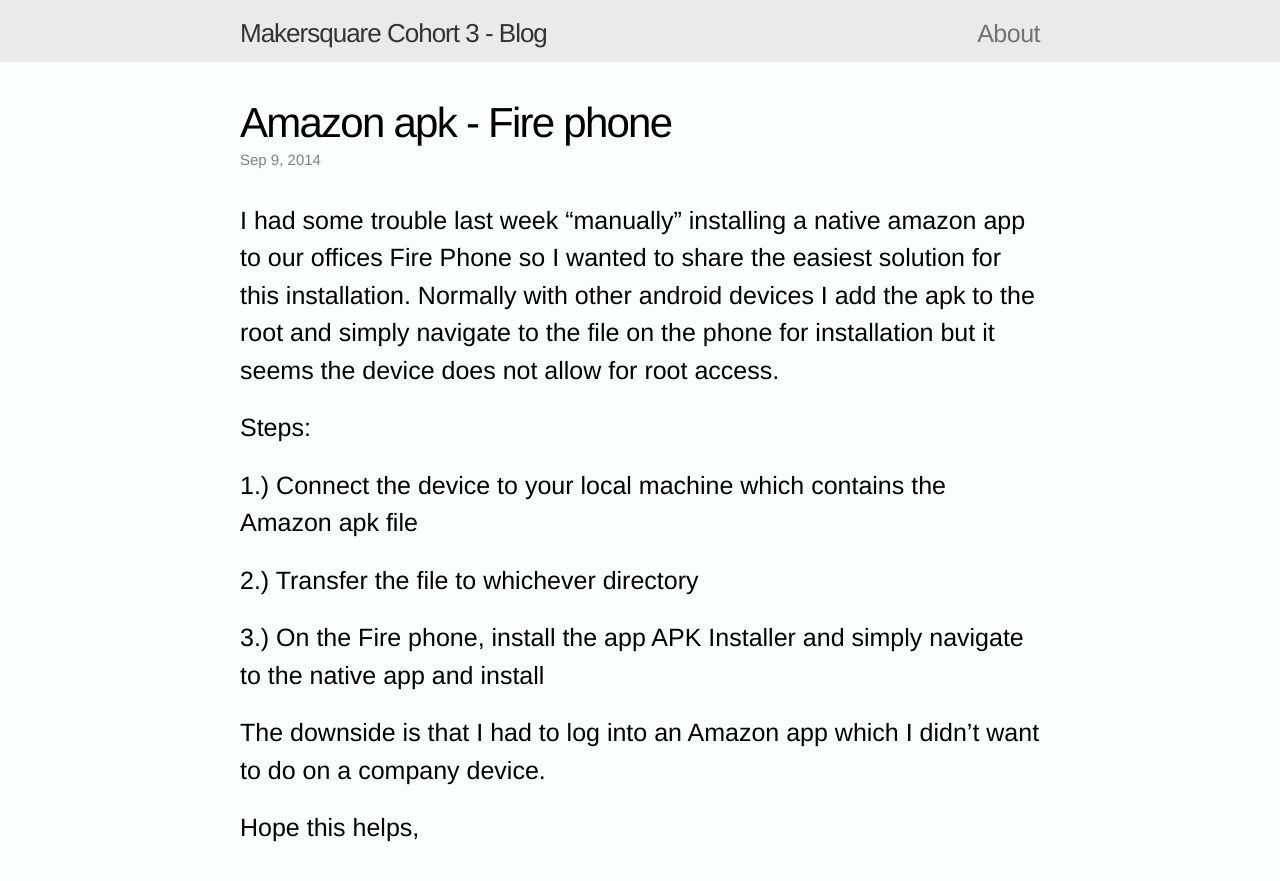
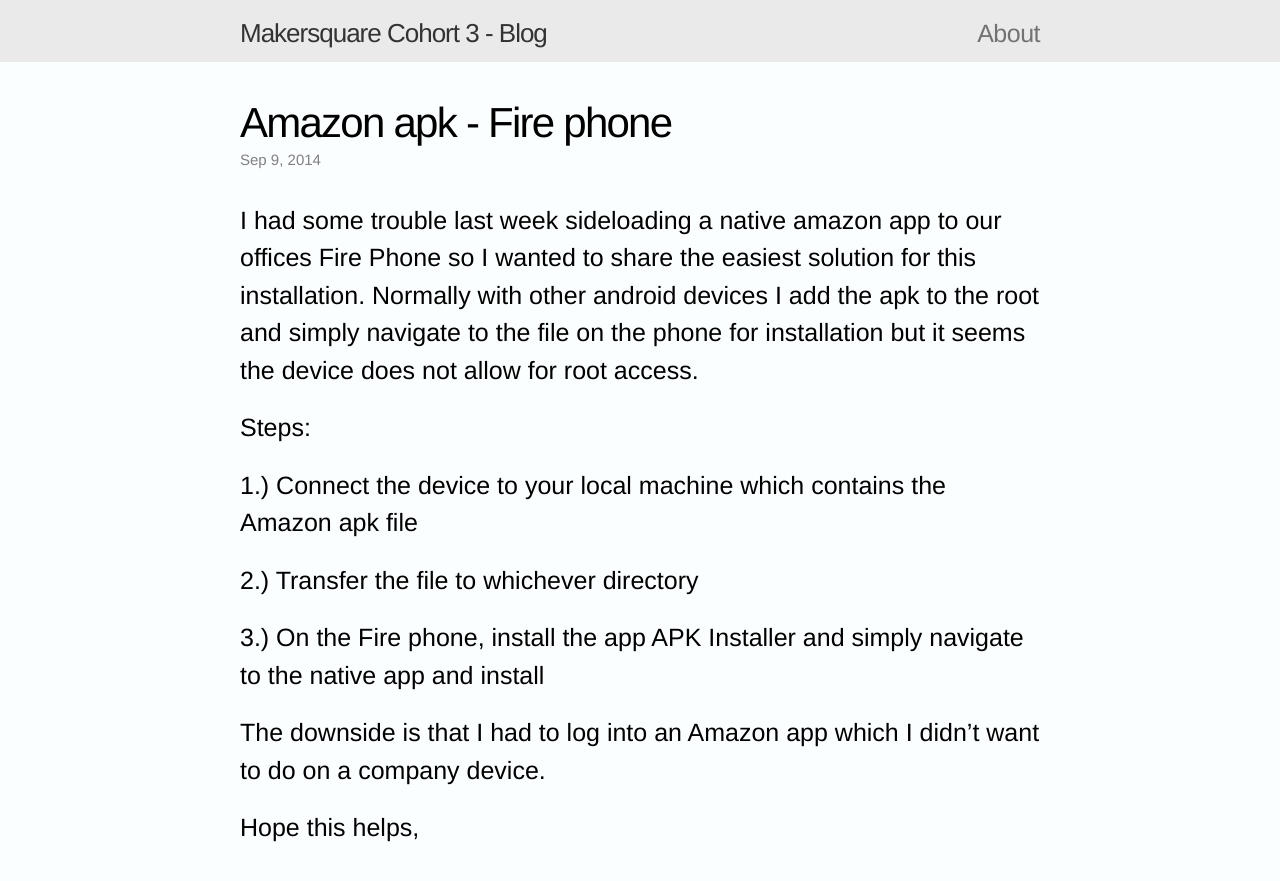
Before and after one commit to evanniedojadlo/evanniedojadlo.github.io, a Jekyll site: the page built from _posts/2014-09-09-amazon-apk-fire-phone.markdown, in a window 1280 px wide, cut to the strip 0-903 px from the top of the page. Shown: the top 881 px of the strip. Built offline with Jekyll 4.4.1, drawn with Linux system fonts in a browser that asks for light colours.

Commit message:
Quick edit, sideloading term

```diff
--- a/_posts/2014-09-09-amazon-apk-fire-phone.markdown
+++ b/_posts/2014-09-09-amazon-apk-fire-phone.markdown
@@ -5,7 +5,7 @@
 categories: apk, amazon, installation
 ---
 
-I had some trouble last week "manually" installing a native amazon app to our offices Fire Phone so I wanted to share the easiest solution for this installation. Normally with other android devices I add the apk to the root and simply navigate to the file on the phone for installation but it seems the device does not allow for root access.
+I had some trouble last week sideloading a native amazon app to our offices Fire Phone so I wanted to share the easiest solution for this installation. Normally with other android devices I add the apk to the root and simply navigate to the file on the phone for installation but it seems the device does not allow for root access.
 
 Steps:
 
```
